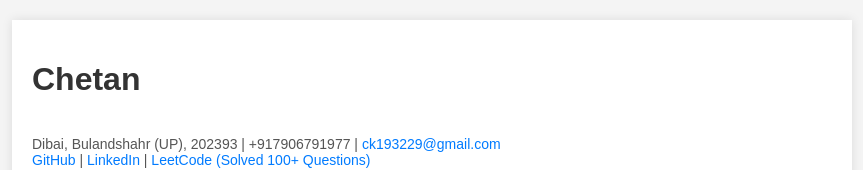
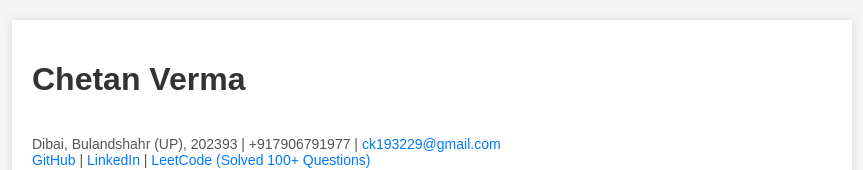
Before and after one commit to chetanverma7906/index-file, a plain HTML site: page index.html in a window 1280 px wide. Shown: the top 170 px of the page, without its empty margins (208-1071 px from the left). Drawn offline with Linux system fonts and the light colour scheme.

Commit message:
Update index.html

```diff
--- a/index.html
+++ b/index.html
@@ -54,7 +54,7 @@
 </head>
 <body>
     <div class="container">
-        <h1>Chetan </h1>
+        <h1>Chetan Verma</h1>
         <p class="contact-info">
             <br>
             Dibai, Bulandshahr (UP), 202393 | +917906791977 | <a href="mailto:ck193229@gmail.com">ck193229@gmail.com</a><br>
```
